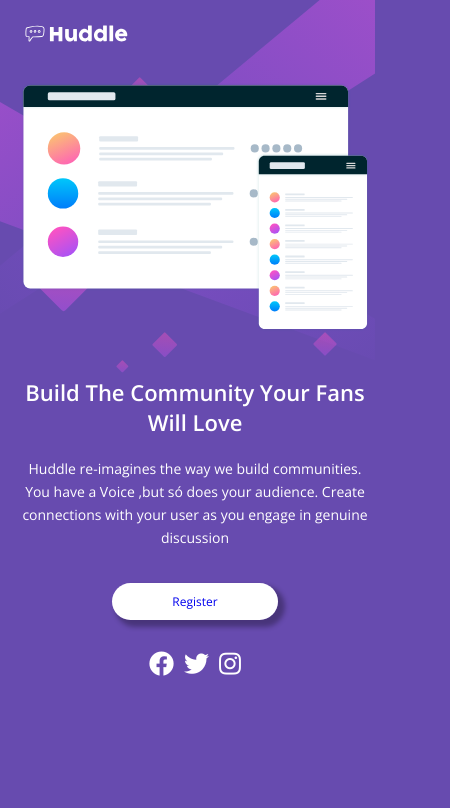
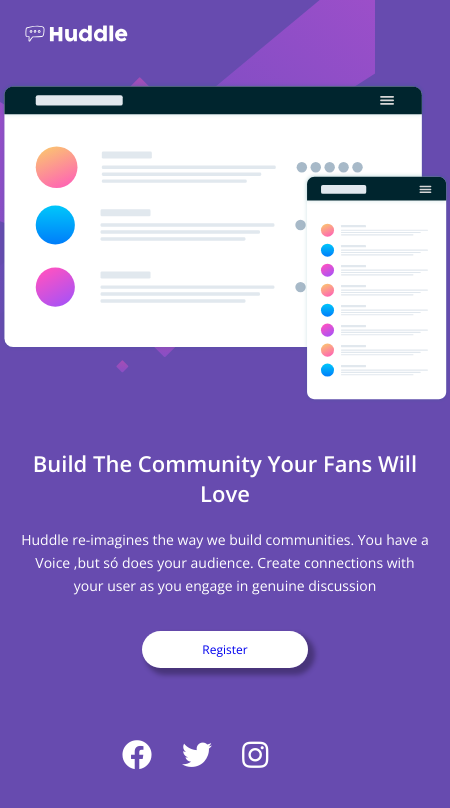
Before and after one commit to Renehygor/Quest-HTML-CSS-avancado, a plain HTML site: page index.html in a window 390 px wide. Shown: the whole page, 450 px wide, since content can reach past the window. Drawn offline with nearby package versions, Linux system fonts and the light colour scheme.

Commit message:
Desafio frontend mentor

```diff
--- a/src/css/responsivo.css
+++ b/src/css/responsivo.css
@@ -1,4 +1,4 @@
-@media(max-width:1425px) {
+@media(max-width:425px) {
     html {
         background: url(../images/bg-mobile.svg) no-repeat;
         background-color: hsl(257, 40%, 49%);
@@ -22,7 +22,7 @@
         text-align: center;
         margin: 0 auto;
         padding: 0;
-        margin-bottom: 10px;
+        margin-bottom: 40px;
         gap: 20px;
     }
 
@@ -47,11 +47,62 @@
     .conteudo-principal .info a {
         padding: 10px 60px;
         font-size: 12px;
-        margin-bottom: 30px;
     }
 }
 
-@media(max-width:1425px) {
+@media(max-width:725px) {
+    html {
+        background: url(../images/bg-mobile.svg) no-repeat;
+        background-color: hsl(257, 40%, 49%);
+    }
+
+    .logo {
+        max-width: 130px;
+        margin: 0 auto;
+        padding: 20px 0 30px 20px;
+
+    }
+
+    .container {
+        display: flex;
+        flex-direction: column;
+    }
+
+    .conteudo-principal {
+        display: flex;
+        flex-direction: column;
+        text-align: center;
+        margin: 0 auto;
+        padding: 0;
+        margin-bottom: 40px;
+        gap: 20px;
+    }
+
+    .conteudo-principal img {
+        max-width: 450px;
+
+    }
+
+    .conteudo-principal .info h1 {
+        font-size: 20px;
+        margin-bottom: 20px;
+        font-size: 22px;
+        font-weight: 600;
+    }
+
+    .conteudo-principal .info p {
+        font-size: 14px;
+        line-height: 23px;
+        font-weight: 300;
+    }
+
+    .conteudo-principal .info a {
+        padding: 10px 60px;
+        font-size: 12px;
+    }
+}
+
+@media(max-width:425px) {
     .container .footer {
         display: flex;
         justify-content: center;
@@ -66,3 +117,18 @@
         padding: 5px;
     }
 }
+@media(max-width:725px) {
+    .container .footer {
+        display: flex;
+        justify-content: center;
+    }
+
+    .container .footer ul {
+        margin: 0 auto;
+    }
+
+    .footer ul li {
+        font-size: 30px;
+        padding:15px;
+    }
+}
```
